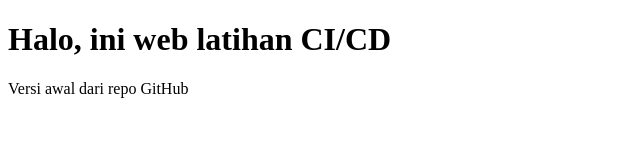
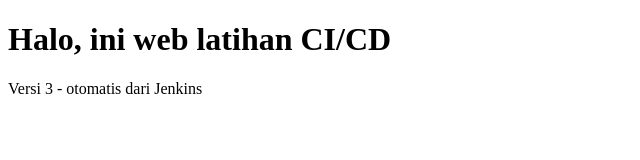
Before and after one commit to RYNIXULL/latihan-cicd, a plain HTML site: page public/index.html in a window 1280 px wide. Shown: the full height of the page, 0-640 px from the left. Drawn offline with Linux system fonts and the light colour scheme.

Commit message:
Update ke Versi 3

```diff
--- a/public/index.html
+++ b/public/index.html
@@ -5,6 +5,6 @@
 </head>
 <body>
     <h1>Halo, ini web latihan CI/CD</h1>
-    <p>Versi awal dari repo GitHub</p>
+    <p>Versi 3 - otomatis dari Jenkins</p>
 </body>
 </html>
```
